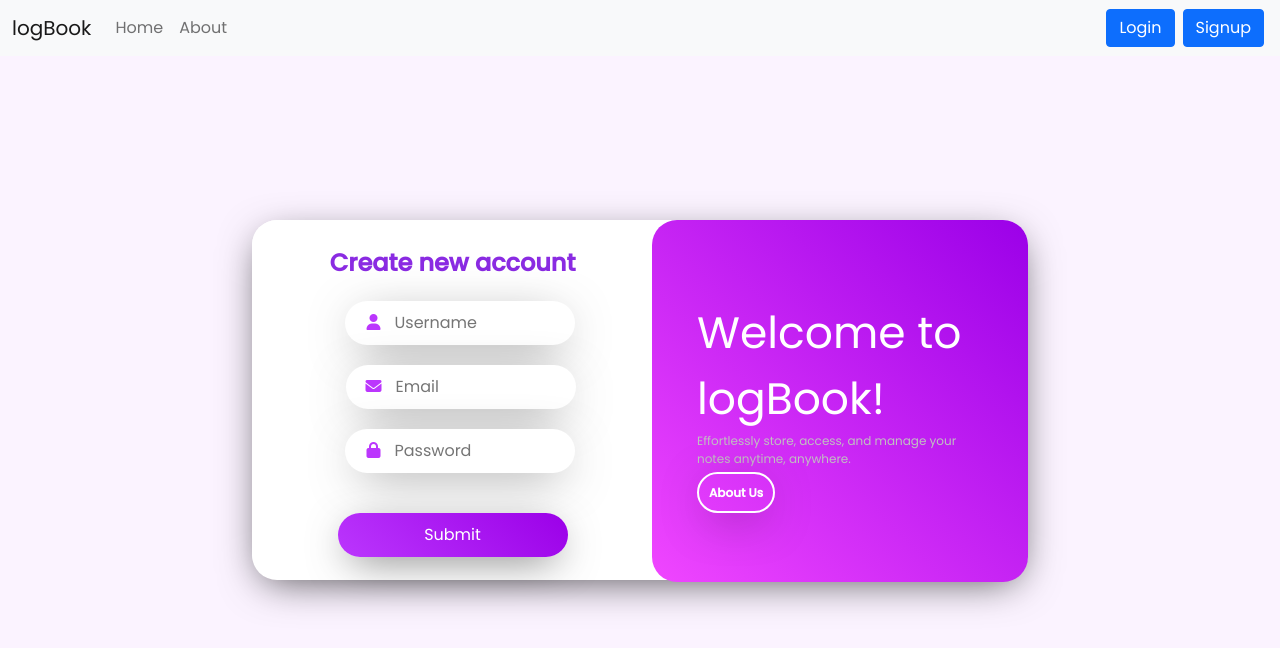
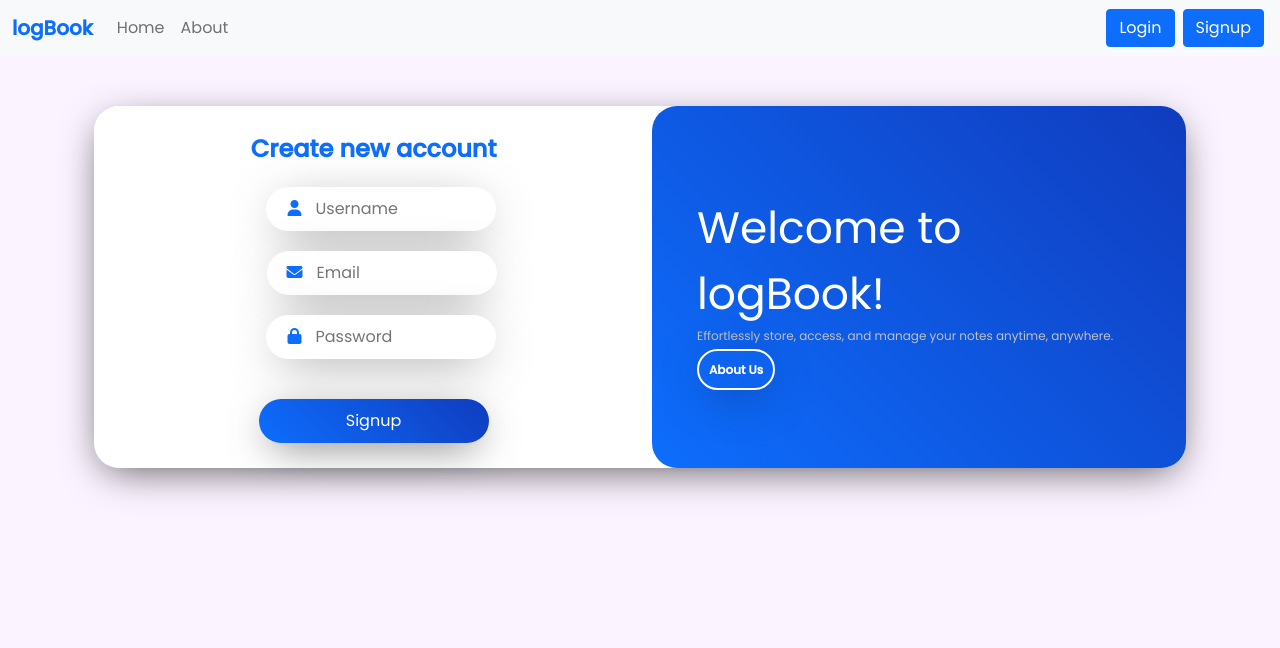
Before and after one commit to HamdanRaza309/LogBook, a React (Create React App) app: page /signup in a window 1280 px wide. Shown: the top 648 px of the page. Built offline with nearby package versions, Linux system fonts and the light colour scheme.

Commit message:
Design AddNote and Fix some issues

```diff
--- a/src/App.css
+++ b/src/App.css
@@ -13,8 +13,34 @@ body {
     background: #fbf3ff;
 }
 
+/* Form Floating */
+.form-floating > label {
+    color: black;
+    transition: .5s;
+}
+
+.form-floating > input {
+    background: transparent;
+    color: black;
+}
+
+.form-floating > input:focus {
+    color: black;
+    background: #fbf3ff;
+    border-color: white !important;
+    box-shadow: none;
+}
+
+.form-floating > input:focus ~ label,
+.form-floating > input:not(:placeholder-shown) ~ label {
+    left: -0.75rem;
+    font-size: 0.75rem;
+    color: black;
+    background: #fbf3ff;
+}
+
 /* Container */
-.container {
+.custom-container {
     position: absolute;
     max-width: 800px;
     height: 360px;
@@ -26,7 +52,6 @@ body {
 
 /* Card Styling */
 .myCard {
-    position: relative;
     background: #fff;
     height: 100%;
     border-radius: 25px;
@@ -35,7 +60,6 @@ body {
 
 /* Left Box */
 .myLeftCtn {
-    position: relative;
     background: #fff;
     border-radius: 25px;
     height: 99%;
@@ -44,19 +68,19 @@ body {
 }
 
 .myLeftCtn header {
-    color: blueviolet;
+    color: #0d6efd;
     font-size: 24px;
     font-weight: 700;
     margin-bottom: 20px;
 }
 
 .myLeftCtn .form-group {
-    margin-bottom: 20px; /* Space between input fields */
+    margin-bottom: 20px;
 }
 
 .myLeftCtn .myInput {
-    width: 100%; /* Adjust to fit the container */
-    max-width: 230px; /* Ensure consistent width */
+    width: 100%;
+    max-width: 230px;
     border-radius: 25px;
     padding: 10px;
     padding-left: 50px;
@@ -69,19 +93,19 @@ body {
 }
 
 .myLeftCtn .butt {
-    background: linear-gradient(45deg, #bb36fd, #9b00e8);
+    background: linear-gradient(45deg, #0d6efd, rgb(16, 60, 190));
     color: #fff;
-    width: 100%; /* Adjust to fit the container */
-    max-width: 230px; /* Ensure consistent width */
+    width: 100%;
+    max-width: 230px;
     border: none;
     border-radius: 25px;
     padding: 10px;
     box-shadow: 0px 10px 41px -11px rgba(0, 0, 0, 0.7);
-    margin-top: 20px; /* Space above the button */
+    margin-top: 20px;
 }
 
 .myLeftCtn .butt:hover {
-    background: linear-gradient(45deg, #c85bff, #b726ff);
+    background: linear-gradient(45deg, #0b5ed7, #103cbe);
 }
 
 .myLeftCtn .butt:focus {
@@ -90,14 +114,13 @@ body {
 
 .myLeftCtn .fas {
     position: relative;
-    color: #bb36fd;
+    color: #0d6efd;
     left: 36px;
 }
 
 /* Right Box */
 .myRightCtn {
-    position: relative;
-    background-image: linear-gradient(45deg, #f046ff, #9b00e8);
+    background-image: linear-gradient(45deg, #0d6efd, rgb(16, 60, 190));
     border-radius: 25px;
     height: 100%;
     padding: 25px;
@@ -106,8 +129,7 @@ body {
     display: flex;
     justify-content: center;
     align-items: center;
-  }
-
+}
 
 .myRightCtn header {
     color: #fff;
@@ -115,7 +137,6 @@ body {
 }
 
 .box {
-    position: relative;
     margin: 20px;
 }
 
@@ -133,7 +154,7 @@ body {
 }
 
 .butt_out:hover {
-    border: 2px solid #eecbff;
+    border-color: #eecbff;
 }
 
 .butt_out:focus {
--- a/src/components/AddNote.js
+++ b/src/components/AddNote.js
@@ -5,38 +5,46 @@ export default function AddNote(props) {
     const context = useContext(noteContext);
     const { addNote } = context;
 
-    const [note, setNote] = useState({ title: "", description: "", tag: "" })
+    const [note, setNote] = useState({ title: "", description: "", tag: "" });
+
     const handleOnClick = (e) => {
-        e.preventDefault()
-        addNote(note.title, note.description, note.tag)
-        setNote({ title: "", description: "", tag: "" })
-        props.showAlert('Note Added Successfully', 'success')
+        e.preventDefault();
+        addNote(note.title, note.description, note.tag);
+        setNote({ title: "", description: "", tag: "" });
+        props.showAlert('Note Added Successfully', 'success');
     }
 
     const handleOnChange = (e) => {
-        setNote({ ...note, [e.target.name]: e.target.value })
+        setNote({ ...note, [e.target.name]: e.target.value });
     }
 
     return (
         <div className="container my-3">
             <h1>Add a Note:</h1>
             <form>
-                <div className="form-group">
-                    <label htmlFor="title">Title</label>
-                    <input type="text" className="form-control" id="title" name='title' value={note.title} aria-describedby="emailHelp" onChange={handleOnChange} minLength={5} required />
+                <div className="form-floating mb-3">
+                    <input type="text" className="form-control" id="username" name='title' placeholder="Username"
+                        value={note.title} aria-describedby="emailHelp" onChange={handleOnChange} minLength={5} required
+                        style={{ paddingLeft: '65px' }} />
+                    <label htmlFor="username">Username</label>
                 </div>
-                <div className="form-group">
+                <div className="form-floating mb-3">
+                    <input type="text" className="form-control" id="description" name='description' placeholder="Description"
+                        value={note.description} onChange={handleOnChange} minLength={5} required
+                        style={{ paddingLeft: '65px' }} />
                     <label htmlFor="description">Description</label>
-                    <input type="text" className="form-control" id="description" name='description' value={note.description} onChange={handleOnChange} minLength={5} required />
+                </div>
+                <div className="form-floating mb-3">
+                    <input type="text" className="form-control" id="tag" name="tag" placeholder="Tag" value={note.tag}
+                        onChange={handleOnChange} style={{ paddingLeft: '65px' }} />
+                    <label htmlFor="tag" className="form-label">Tag</label>
                 </div>
                 <div className="mb-3">
-                    <label htmlFor="tag" className="form-label">Tag</label>
-                    <input type="text" className="form-control" id="tag" name="tag" value={note.tag} onChange={handleOnChange} />
+                    <small>Length of title and description must be greater 5</small>
+                    <br />
+                    <button style={{ margin: '10px 0px' }} disabled={note.title.length < 5 || note.description.length < 5} type="submit" className="btn btn-primary" onClick={handleOnClick}>Add Note</button>
                 </div>
-                <small>Length of title and description must be greater 5</small>
-                <br />
-                <button style={{ margin: '10px 0px' }} disabled={note.title.length < 5 || note.description.length < 5} type="submit" className="btn btn-primary" onClick={handleOnClick}>Add Note</button>
             </form>
         </div>
-    )
+    );
 }
--- a/src/components/LogIn.js
+++ b/src/components/LogIn.js
@@ -34,7 +34,7 @@ export const LogIn = (props) => {
     }
 
     return (
-        <div className="container d-flex justify-content-center align-items-center min-vh-100">
+        <div className="custom-container d-flex justify-content-center align-items-center min-vh-100">
             {/* Login Container */}
             <div className="row border rounded-5 p-3 bg-white shadow box-area">
                 {/* Left Box */}
@@ -74,7 +74,7 @@ export const LogIn = (props) => {
                                     id="password" placeholder="Password" value={credentials.password} onChange={onChange} />
                             </div>
                             <div className="input-group mb-3">
-                                <button type="submit" className="btn btn-lg btn-primary w-100 fs-6">Submit</button>
+                                <button type="submit" className="btn btn-lg btn-primary w-100 fs-6">Login</button>
                             </div>
                         </form>
                     </div>
--- a/src/components/Navbar.js
+++ b/src/components/Navbar.js
@@ -17,7 +17,7 @@ export default function Navbar() {
 
         <nav className="navbar navbar-expand-lg navbar-light bg-light">
             <div className="container-fluid">
-                <Link className="navbar-brand" to="/">logBook</Link>
+                <Link className="navbar-brand text-primary" style={{ fontWeight: 'bolder' }} to="/">logBook</Link>
 
                 <button className="navbar-toggler" type="button" data-toggle="collapse" data-target="#navbarSupportedContent" aria-controls="navbarSupportedContent" aria-expanded="false" aria-label="Toggle navigation">
                     <span className="navbar-toggler-icon"></span>
@@ -42,7 +42,7 @@ export default function Navbar() {
 
                 </div>
             </div>
-        </nav>
+        </nav >
 
     );
 };
--- a/src/components/SignUp.js
+++ b/src/components/SignUp.js
@@ -63,7 +63,7 @@ export const SignUp = (props) => {
                                         placeholder="Password" value={credentials.password} onChange={onChange}
                                         minLength={5} required />
                                 </div>
-                                <button type="submit" className="butt">Submit</button>
+                                <button type="submit" className="butt">Signup</button>
                             </form>
                         </div>
                     </div>
```
